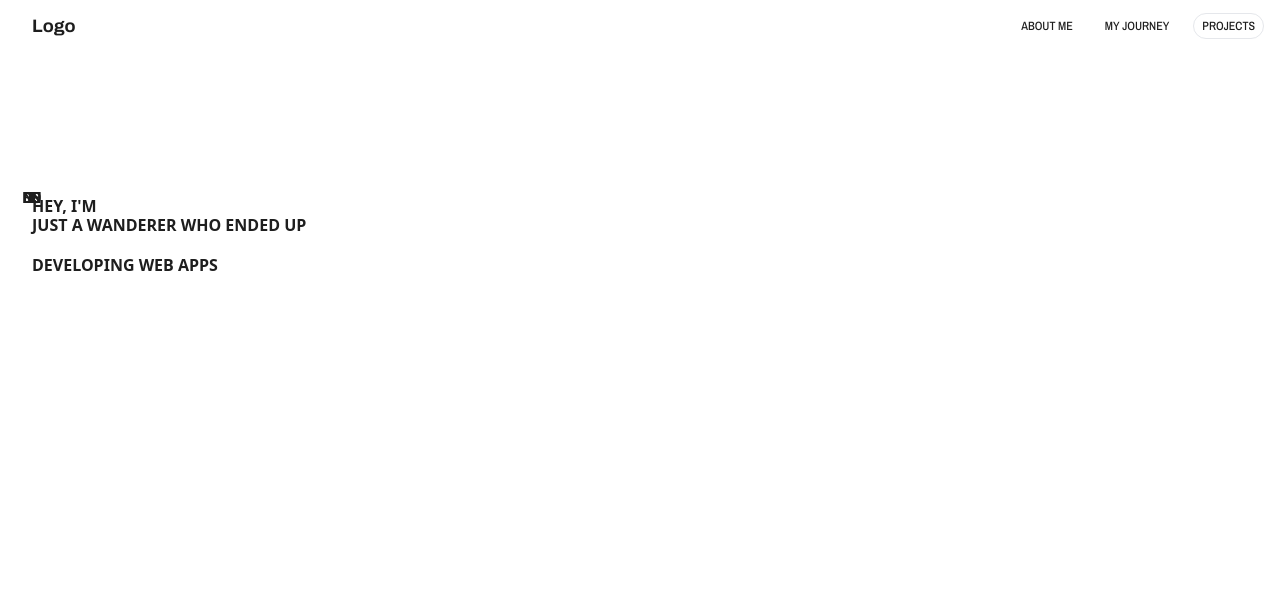
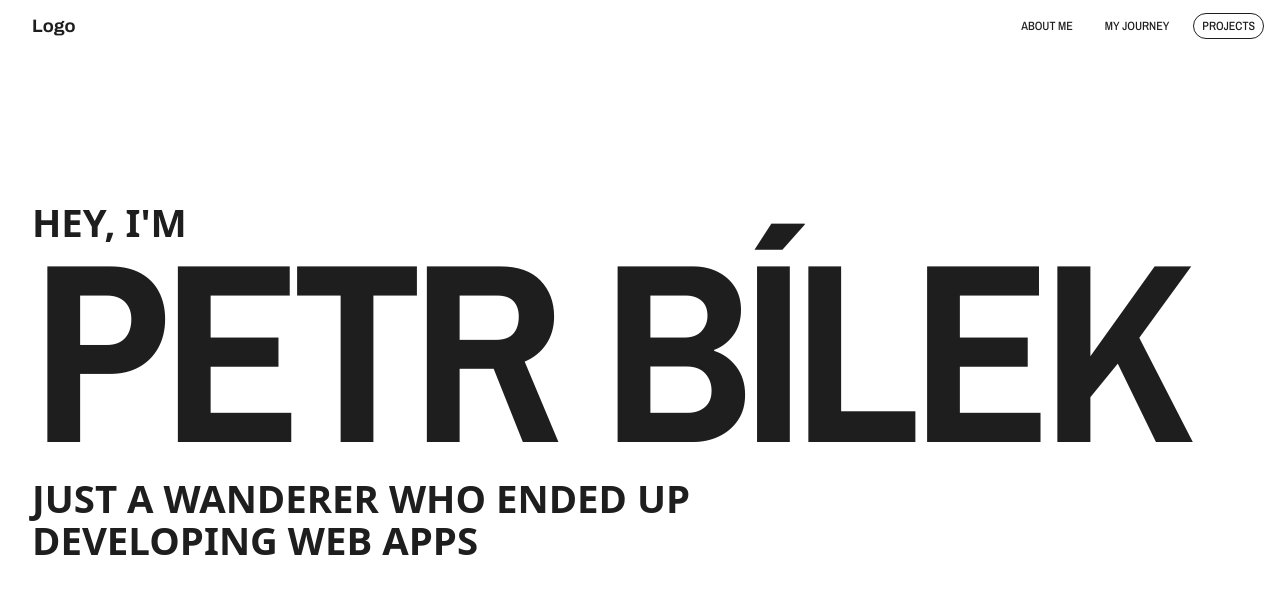
Before and after one commit to Bilek-Petr/portfolio, a React (Vite) app: page / in a window 1280 px wide. Shown: the top 594 px of the page. Built offline with nearby package versions, Linux system fonts and the light colour scheme; a web font is replaced by a local one.

Commit message:
data setup

```diff
--- a/src/data.json
+++ b/src/data.json
@@ -19,7 +19,8 @@
   "landingPage": {
     "intro": {
       "greeting": "Hey, I'm",
-      "name": "Petr Bilek",
+      "firstName": "Petr",
+      "lastName": "Bílek",
       "description": "Just a wanderer who ended up developing web apps"
     }
   },
--- a/tailwind.config.js
+++ b/tailwind.config.js
@@ -3,13 +3,21 @@ export default {
   content: ["./index.html", "./src/**/*.{js,ts,jsx,tsx}"],
   theme: {
     extend: {
+      container: {
+        padding: "2rem",
+      },
       fontFamily: {
         heading: ["Archivo Narrow", "system-ui", "serif"],
         special: ["Playfair", "system-ui", "serif"],
         text: ["Archivo", "system-ui", "sans-serif"],
       },
       colors: {
-        mainBlack: "#1E1E1E",
+        mainAccent: "#1E1E1E",
+      },
+      fontSize: {
+        nameHeading: "clamp(5rem, 23vw, 16rem)",
+        descriptionText: "clamp(1.5rem, 3vw, 5rem)",
+        navText: "clamp(3.25rem, 15vw, 6rem)",
       },
     },
   },
```
